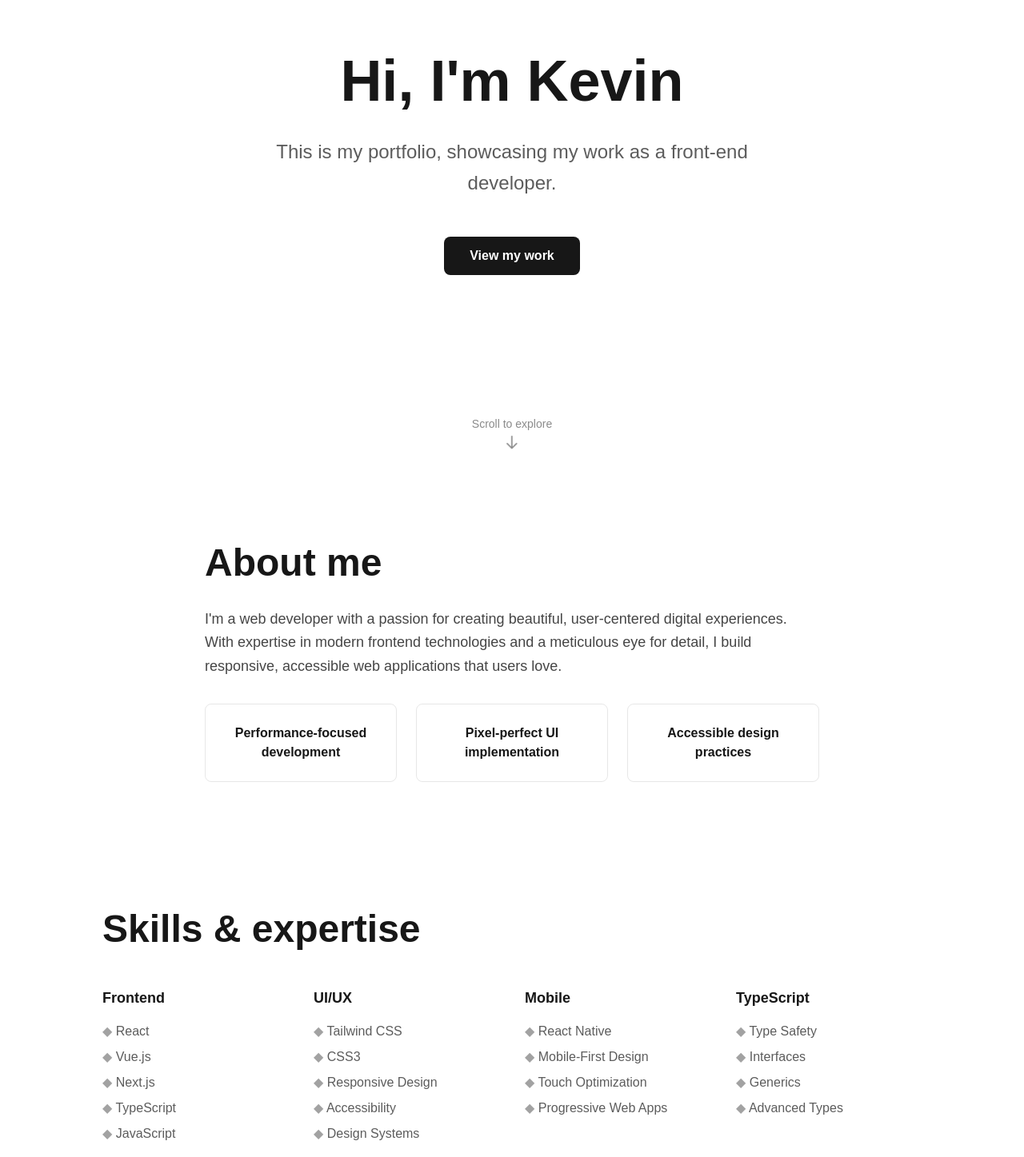
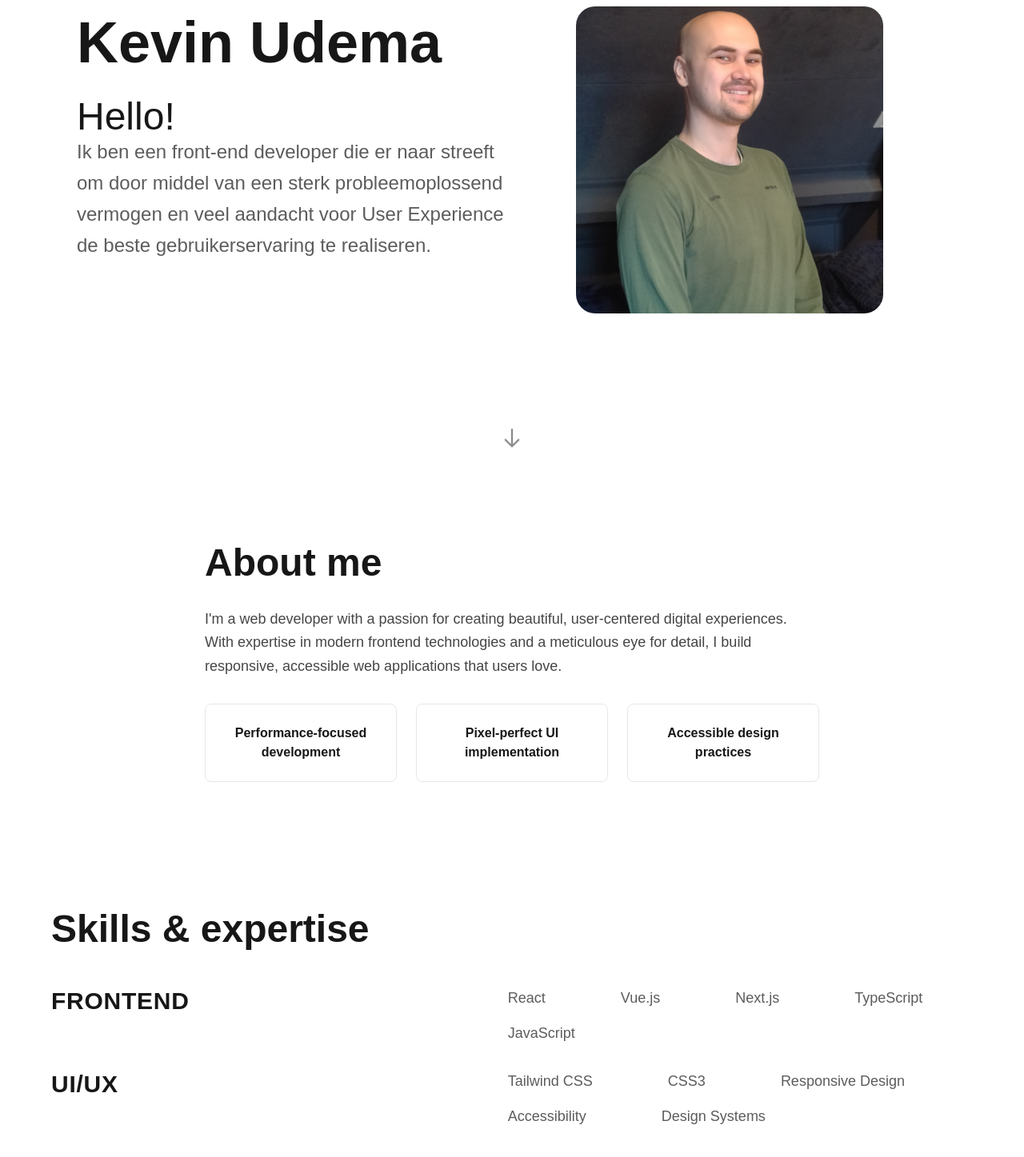
Before and after one commit to KevinUdema/portfolio, a Next.js app: page / in a window 1280 px wide. Shown: the part 200-1647 px from the top of the page at 80% size. Built offline with nearby package versions, Linux system fonts and the light colour scheme.

Commit message:
Changed Hero & skills layout
Changed the hero layout to include a picture of me. Also changed the skills layout in a way that I like more than how it was previously set up

```diff
--- a/components/Hero.tsx
+++ b/components/Hero.tsx
@@ -1,42 +1,47 @@
-import Link from "next/link";
+import Image from "next/image";
 
 export function Hero() {
   return (
     <section className="relative min-h-screen w-full flex items-center justify-center bg-gradient-to-b from-background to-background px-4 py-20">
-      <div className="max-w-4xl mx-auto text-center">
+      <div className="container flex flex-col md:flex-row lg:px-20">
+        {/* Left side - Text content */}
+        <div className="flex-1 text-center md:text-left">
           {/* Main heading with fade-in animation */}
-        <div className={`transition-all duration-1000 `}>
+          <div className="transition-all duration-1000">
             <h1 className="text-5xl md:text-7xl font-bold text-foreground mb-6 leading-tight">
-            Hi, I&apos;m Kevin
+              Kevin Udema
             </h1>
-
+            {/* Hello title */}
+            <h2 className="text-2xl md:text-5xl">Hello!</h2>
             {/* Tagline */}
-          <p className="text-xl md:text-2xl text-foreground/70 mb-12 max-w-2xl mx-auto leading-relaxed">
-            This is my portfolio, showcasing my work as a front-end developer.
+            <p className="text-xl md:text-2xl text-foreground/70 mb-12 leading-relaxed">
+              Ik ben een front-end developer die er naar streeft om door middel
+              van een sterk probleemoplossend vermogen en veel aandacht voor
+              User Experience de beste gebruikerservaring te realiseren.
             </p>
           </div>
-
-        {/* CTA Button with staggered animation */}
-        <div className={`transition-all duration-1000 delay-300 `}>
-          <Link
-            href="#projects"
-            className="inline-block px-8 py-3 bg-foreground text-background rounded-lg font-semibold hover:bg-foreground/90 transition-all duration-300 hover:scale-105 active:scale-95"
-          >
-            View my work
-          </Link>
         </div>
 
-        {/* Scroll indicator with gentle animation */}
-        <div
-          className={`absolute bottom-8 left-1/2 transform -translate-x-1/2 transition-all duration-1000 delay-700
-        `}
-        >
-          <div className="flex flex-col items-center gap-2">
-            <span className="text-sm text-foreground/50">
-              Scroll to explore
-            </span>
+        {/* Right side - Profile picture */}
+        <div className="flex-1 flex justify-center">
+          <div className="w-full max-w-sm aspect-square rounded-3xl overflow-hidden bg-foreground/10">
+            <Image
+              src="/profile2.jpg"
+              alt="Kevin's profile picture"
+              width={500}
+              height={500}
+              className="object-cover object-top"
+              loading="eager"
+            />
+          </div>
+        </div>
+      </div>
+
+      {/* Scroll indicator*/}
+      <div className="absolute bottom-8">
+        <div className="flex flex-col items-center">
           <svg
-              className="w-5 h-5 text-foreground/50 animate-bounce"
+            className="w-7 h-7 text-foreground/50 animate-bounce"
             fill="none"
             stroke="currentColor"
             viewBox="0 0 24 24"
@@ -50,7 +55,6 @@ export function Hero() {
           </svg>
         </div>
       </div>
-      </div>
     </section>
   );
 }
--- a/components/Skills.tsx
+++ b/components/Skills.tsx
@@ -1,32 +1,44 @@
 import { skills } from "@/data/portfolio";
+import Image from "next/image";
 
 export function Skills() {
   return (
     <section className="w-full py-20 px-4 bg-background">
-      <div className="max-w-5xl mx-auto">
+      <div className="max-w-6xl mx-auto">
         <h2 className="text-4xl md:text-5xl font-bold text-foreground mb-12">
           Skills & expertise
         </h2>
 
-        <div className="grid grid-cols-1 md:grid-cols-2 lg:grid-cols-4 gap-8">
+        <div className="flex flex-col gap-8">
           {skills.map((skillGroup) => (
-            <div
-              key={skillGroup.category}
-              className="flex flex-col hover:animate-pulse"
-            >
-              <h3 className="text-lg font-semibold text-foreground mb-4">
+            <div key={skillGroup.category} className="flex gap-8">
+              {/* Category Title - 40% */}
+              <div className="w-2/5 flex-shrink-0">
+                <h3 className="text-3xl font-bold text-foreground uppercase tracking-wide">
                   {skillGroup.category}
                 </h3>
-              <ul className="space-y-2 flex-1">
+              </div>
+
+              {/* Items - 60% */}
+              <div className="w-3/5">
+                <ul className="flex flex-wrap gap-4 text-lg">
                   {skillGroup.items.map((item) => (
                     <li
-                    key={item}
-                    className="text-foreground/70 hover:text-foreground transition-colors duration-300 cursor-default"
+                      key={item.name}
+                      className="text-foreground/70 hover:text-foreground transition-colors duration-300 cursor-default flex items-center gap-2"
                     >
-                    <span className="text-foreground/40">◆</span> {item}
+                      <Image
+                        src={item.logo}
+                        alt={`${item.name} logo`}
+                        width={70}
+                        height={70}
+                        className="brightness-90 invert"
+                      />
+                      {item.name}
                     </li>
                   ))}
                 </ul>
+              </div>
             </div>
           ))}
         </div>
--- a/data/portfolio.ts
+++ b/data/portfolio.ts
@@ -1,6 +1,6 @@
 export interface Skill {
   category: string;
-  items: string[];
+  items: { name: string; logo: string }[];
 }
 
 export interface Project {
@@ -22,19 +22,41 @@ export interface ContactLink {
 export const skills: Skill[] = [
   {
     category: "Frontend",
-    items: ["React", "Vue.js", "Next.js", "TypeScript", "JavaScript"],
+    items: [
+      { name: "React", logo: "/next.svg" },
+      { name: "Vue.js", logo: "/next.svg" },
+      { name: "Next.js", logo: "/next.svg" },
+      { name: "TypeScript", logo: "/next.svg" },
+      { name: "JavaScript", logo: "/next.svg" },
+    ],
   },
   {
     category: "UI/UX",
-    items: ["Tailwind CSS", "CSS3", "Responsive Design", "Accessibility", "Design Systems"],
+    items: [
+      { name: "Tailwind CSS", logo: "/next.svg" },
+      { name: "CSS3", logo: "/next.svg" },
+      { name: "Responsive Design", logo: "/next.svg" },
+      { name: "Accessibility", logo: "/next.svg" },
+      { name: "Design Systems", logo: "/next.svg" },
+    ],
   },
   {
     category: "Mobile",
-    items: ["React Native", "Mobile-First Design", "Touch Optimization", "Progressive Web Apps"],
+    items: [
+      { name: "React Native", logo: "/next.svg" },
+      { name: "Mobile-First Design", logo: "/next.svg" },
+      { name: "Touch Optimization", logo: "/next.svg" },
+      { name: "Progressive Web Apps", logo: "/next.svg" },
+    ],
   },
   {
     category: "TypeScript",
-    items: ["Type Safety", "Interfaces", "Generics", "Advanced Types"],
+    items: [
+      { name: "Type Safety", logo: "/next.svg" },
+      { name: "Interfaces", logo: "/next.svg" },
+      { name: "Generics", logo: "/next.svg" },
+      { name: "Advanced Types", logo: "/next.svg" },
+    ],
   },
 ];
 
```
Also changed, not shown: public/profile.png (added), public/profile2.jpg (added). Lines whose indentation alone changed are shown as unchanged.
